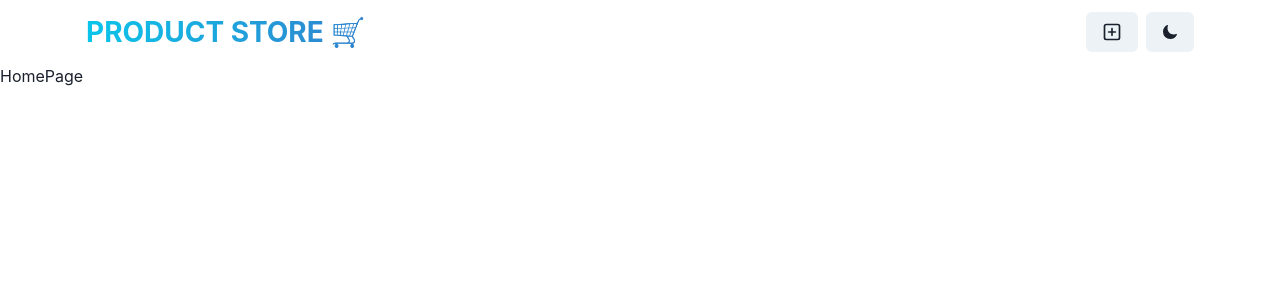
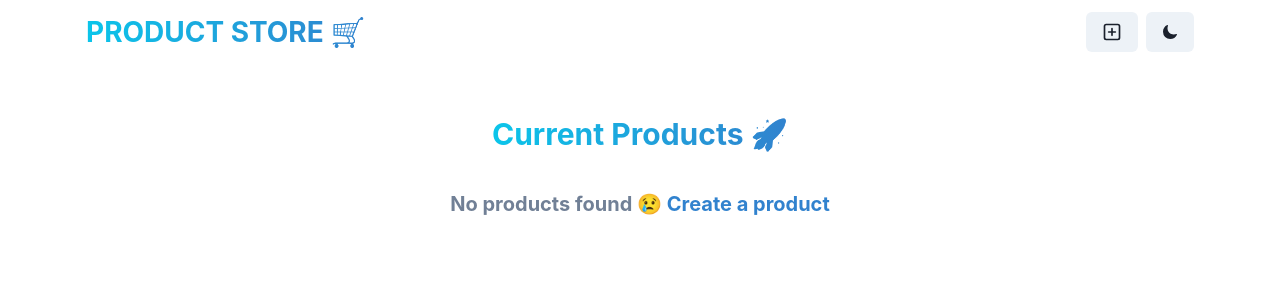
Before and after one commit to ammrshmbng/mern-crash-course, a React (Vite) app in the folder front-end/: page / in a window 1280 px wide. Shown: the top 300 px of the page. Built offline with nearby package versions, Linux system fonts and the light colour scheme.

Commit message:
create homepage

```diff
--- a/front-end/src/pages/HomePage.jsx
+++ b/front-end/src/pages/HomePage.jsx
@@ -1,8 +1,40 @@
+import { Container, Text, VStack } from "@chakra-ui/react";
+import { Link } from "react-router-dom";
 
 const HomePage = () => {
   return (
-    <div>HomePage</div>
-  )
-}
+    <Container maxW="container.xl" py={12}>
+      <VStack spacing={8}>
+        <Text
+          fontSize="30"
+          fontWeight="bold"
+          bgGradient="linear(to-r, cyan.400, blue.500)"
+          bgClip="text"
+          textAlign="center"
+        >
+          Current Products 🚀
+        </Text>
 
-export default HomePage
+        <Text
+          fontSize="xl"
+          textAlign={"center"}
+          fontWeight="bold"
+          color="gray.500"
+        >
+          No products found 😢{" "}
+          <Link to="/create">
+            <Text
+              as="span"
+              color="blue.500"
+              _hover={{ textDecoration: "underline" }}
+            >
+              Create a product
+            </Text>
+          </Link>
+        </Text>
+      </VStack>
+    </Container>
+  );
+};
+
+export default HomePage;
```
